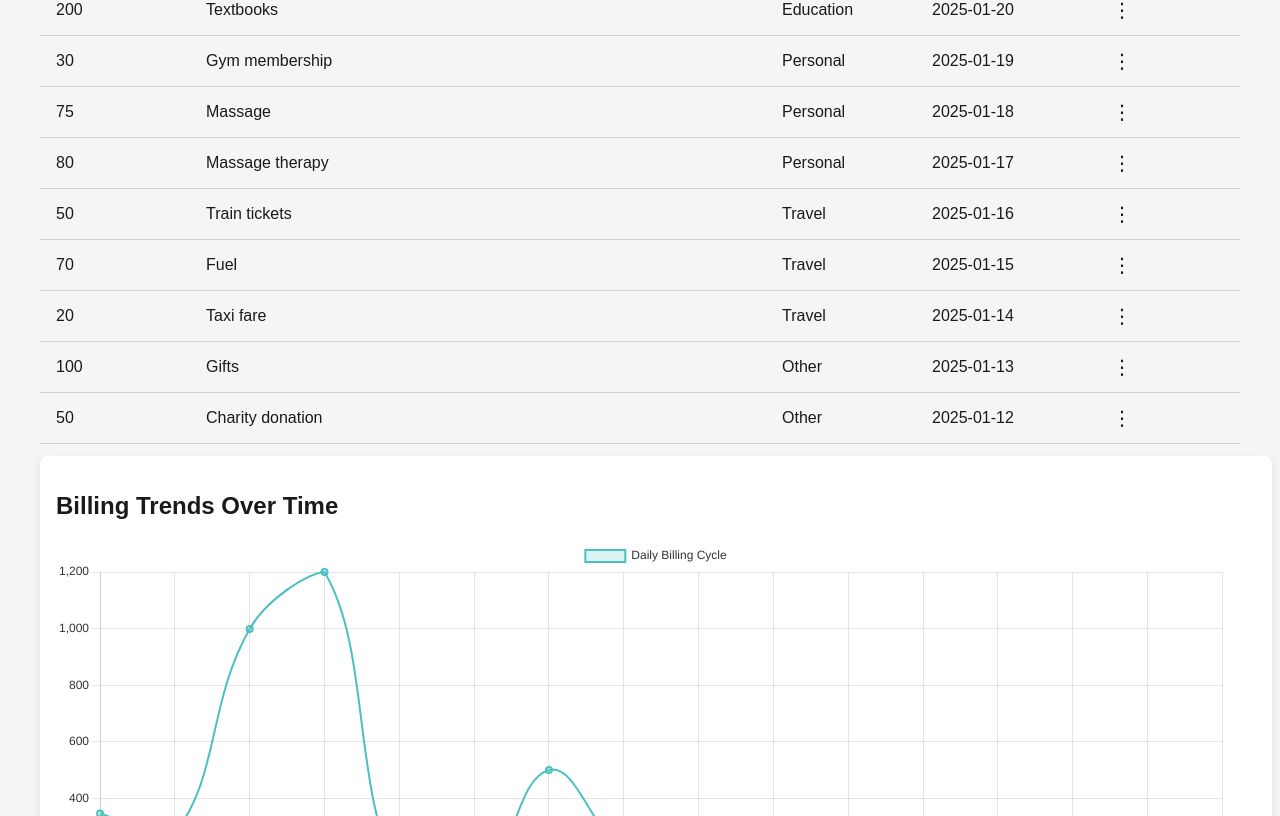
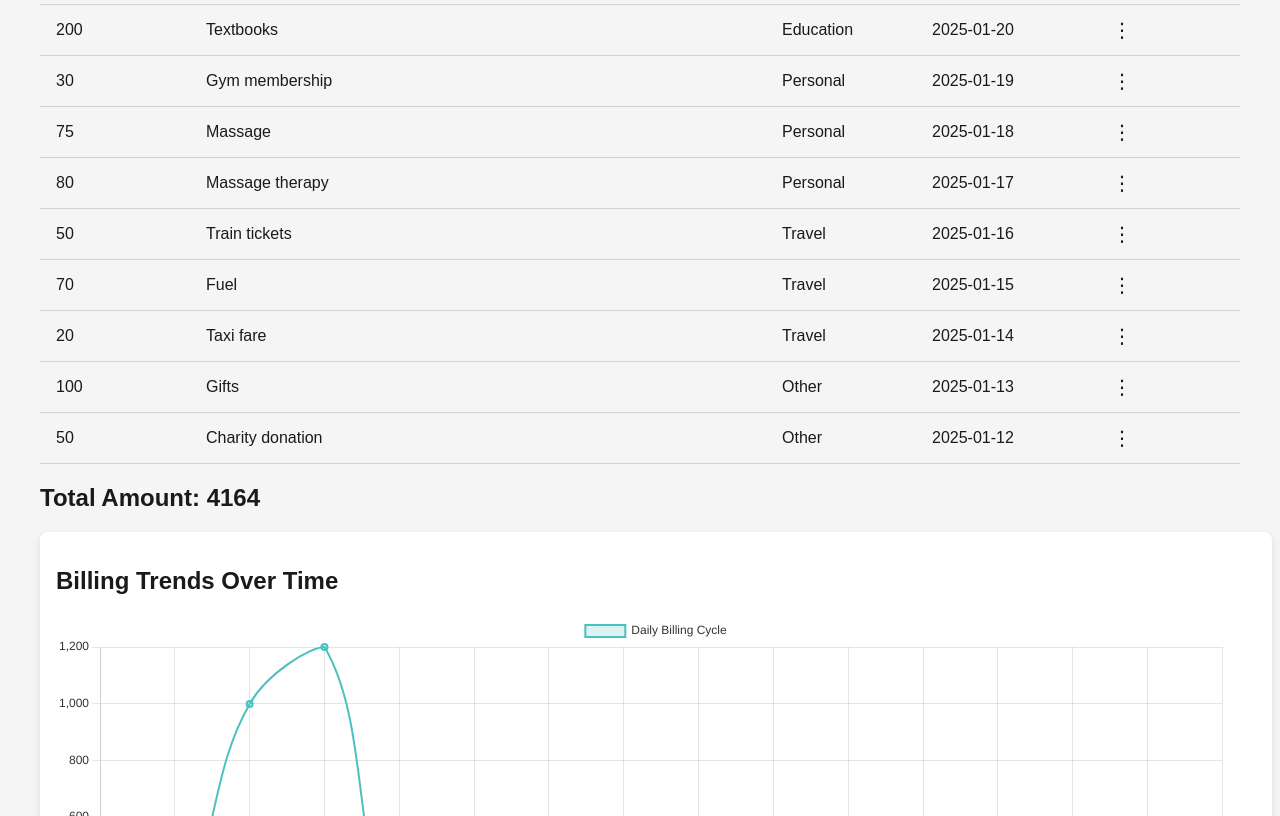
Before and after one commit to adityapatidar31/bill-tracker, a React (Vite) app: page / in a window 1280 px wide. Shown: the part 1119-1935 px from the top of the page. Built offline with nearby package versions, Linux system fonts and the light colour scheme.

Commit message:
create a filter and total logic

```diff
--- a/src/components/BillList.jsx
+++ b/src/components/BillList.jsx
@@ -7,13 +7,22 @@ import { BiCategoryAlt } from "react-icons/bi";
 import { MdDescription } from "react-icons/md";
 
 const BillList = () => {
-  const bills = useSelector((state) => state.bill.bills);
+  const bills = useSelector((state) => state.bill);
+
+  const { filter } = bills;
+  const filteredBills = bills.bills.filter(
+    (bill) => bill.category === "" || filter == ""
+  );
+
+  const totalAmount = filteredBills.reduce(
+    (total, bill) => total + bill.amount,
+    0
+  );
   const iconStyle = {
     marginRight: "8px",
     fontSize: "16px",
     color: "var(--text-color)",
   };
-
   return (
     <div className="list-container">
       <h2>Expense List</h2>
@@ -34,9 +43,10 @@ const BillList = () => {
         </div>
         <div className="item-actions">Action</div>
       </div>
-      {bills.map((bill) => (
+      {filteredBills.map((bill) => (
         <BillListItem key={bill.id} {...bill} />
       ))}
+      <h2>Total Amount: {totalAmount}</h2>
     </div>
   );
 };
--- a/src/features/bill/billSlice.js
+++ b/src/features/bill/billSlice.js
@@ -3,6 +3,7 @@ import { v4 as uuidv4 } from "uuid";
 
 const initialState = {
   totalAmount: 0,
+  filter: "",
   bills: [
     {
       description: "hey there",
--- a/src/index.css
+++ b/src/index.css
@@ -106,6 +106,7 @@ body {
 .form-input {
   width: 100%;
   padding: 10px;
+  margin-top: 10px;
   font-size: 1rem;
   border: 1px solid var(--input-border-color);
   border-radius: 5px;
```
